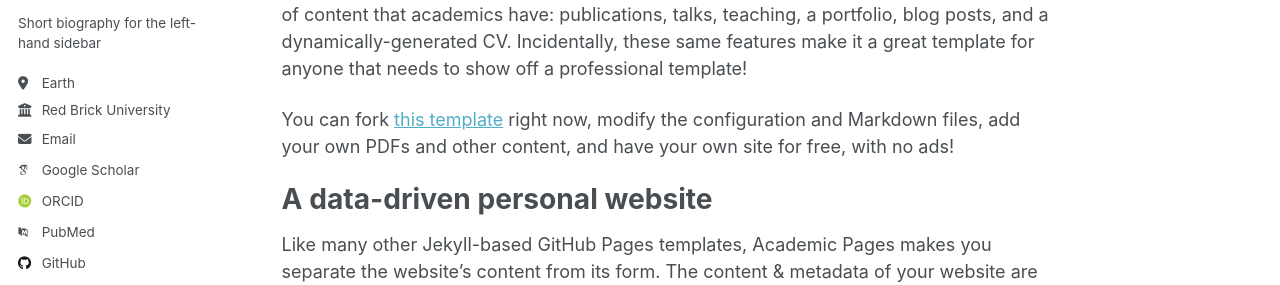
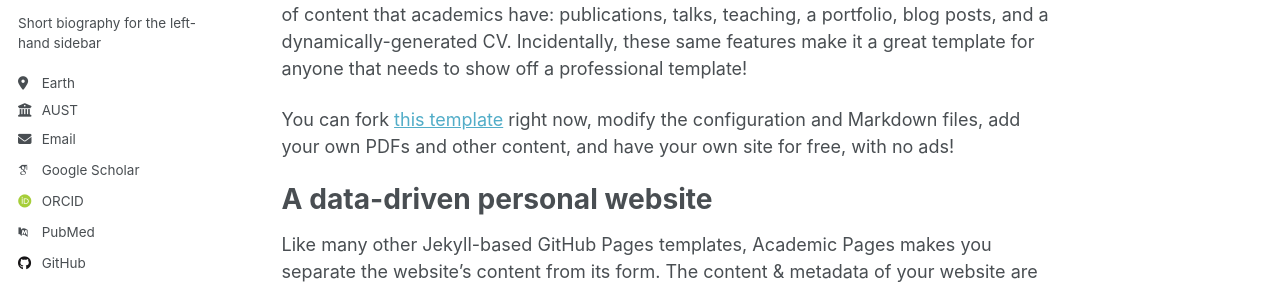
Before and after one commit to Yumna46/yumna.github.io, a Jekyll site: the page built from _pages/about.md, in a window 1280 px wide. Shown: the part 303-588 px from the top of the page. Built offline with Jekyll 4.4.1, drawn with Linux system fonts in a browser that asks for light colours; some web fonts are replaced; a script that is not in the unit is left out.

Commit message:
Update _config.yml

```diff
--- a/_config.yml
+++ b/_config.yml
@@ -28,7 +28,7 @@ author:
   pronouns         : # example: "she/her"
   bio              : "Short biography for the left-hand sidebar"
   location         : "Earth"
-  employer         : "Red Brick University"
+  employer         : "AUST"
   uri              : # URL
   email            : "none@example.org"
 
```
